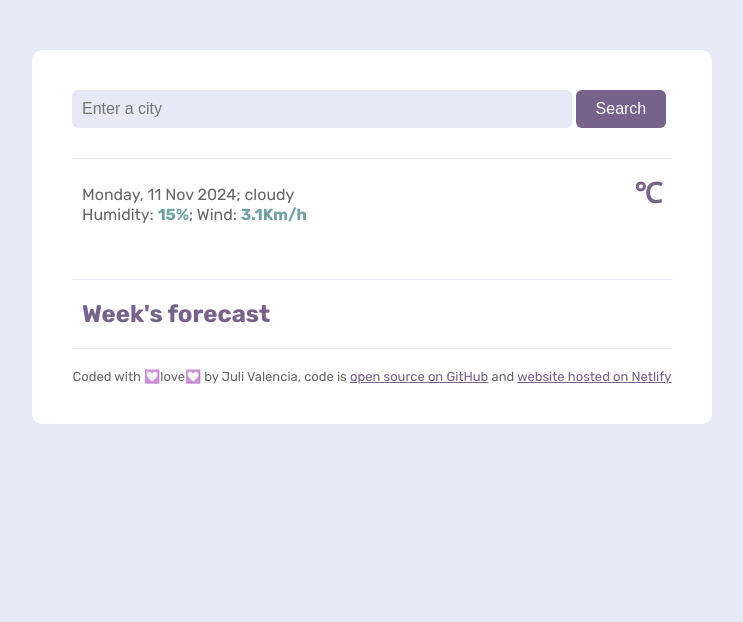
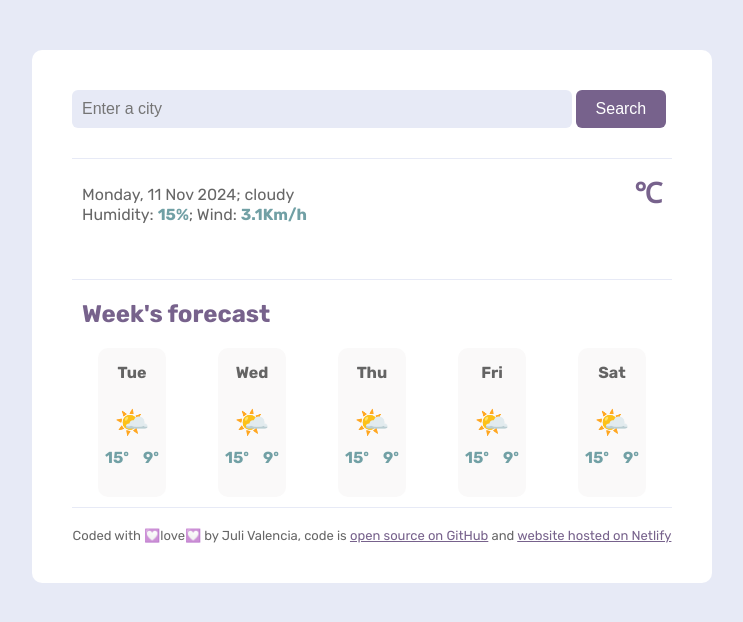
Before and after one commit to juligeyash/SheCodesPlus_my_weather_app_JV, a plain HTML site: page index.html in a window 1280 px wide. Shown: the whole page, without its empty margins (268-1011 px from the left). Drawn offline with nearby package versions, Linux system fonts and the light colour scheme; no server answers.

Commit message:
Added JS for weather forecast and added CSS code to style the forecast display

```diff
--- a/index.html
+++ b/index.html
@@ -2,8 +2,8 @@
 <html lang="en">
   <head>
     <meta charset="UTF-8" />
-    <meta name="viewport" content="width=, initial-scale=1.0" />
-    <title>Document</title>
+    <meta name="viewport" content="width=device-width, initial-scale=1.0" />
+    <title>JV weather app</title>
     <link rel="stylesheet" type="text/css" href="src/style.css">
 <link rel="preconnect" href="https://fonts.googleapis.com">
 <link rel="preconnect" href="https://fonts.gstatic.com" crossorigin>
--- a/src/index.js
+++ b/src/index.js
@@ -21,7 +21,7 @@ function refreshWeather(response) {
 function formatDate(date) {
     let minutes = date.getMinutes();
     let hours = date.getHours();
-    let days = ["Sunday", "Monday", "Tuesday", "Wednesday", "Thursday", "Friday", "Saturday"]
+    let days = ["Sunday", "Monday", "Tuesday", "Wednesday", "Thursday", "Friday", "Saturday"];
     let day = days[date.getDay()];
 
     return `${day} ${hours}:${minutes}`;
@@ -40,4 +40,33 @@ function handleCitySearch(event) {
   searchCity(searchInput.value);
 }
 
+function displayForecast() {
+  let days = ["Tue", "Wed", "Thu", "Fri", "Sat"];
+  let forecastHtml = "";
+
+  days.forEach(function (day) {
+    forecastHtml =
+      forecastHtml +
+      `
+      <div class="weather-forecast-day">
+        <div class="weather-forecast-date">${day}</div>
+        <div class="weather-forecast-icon">🌤️</div>
+        <div class="weather-forecast-temperatures">
+          <div class="weather-forecast-temperature">
+            <strong>15º</strong>
+          </div>
+          <div class="weather-forecast-temperature">9º</div>
+        </div>
+      </div>
+    `;
+  });
+
+  let forecastElement = document.querySelector("#forecast");
+  forecastElement.innerHTML = forecastHtml;
+}
+
+let submitSearchElement = document.querySelector("#city-search");
+submitSearchElement.addEventListener("submit", handleCitySearch);
+
 searchCity("Medellin");
+displayForecast();
```
